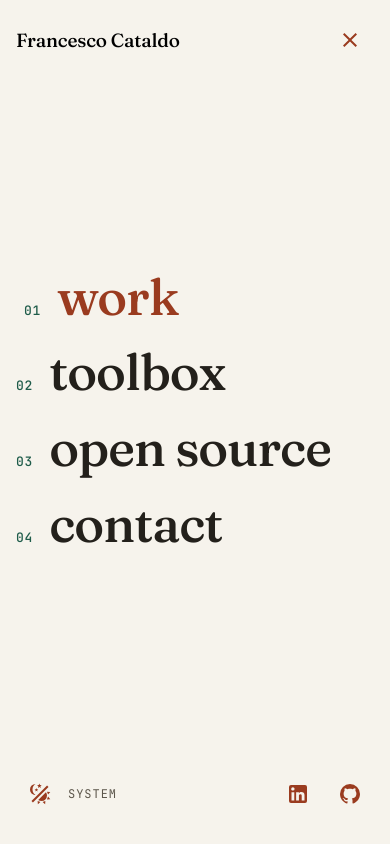
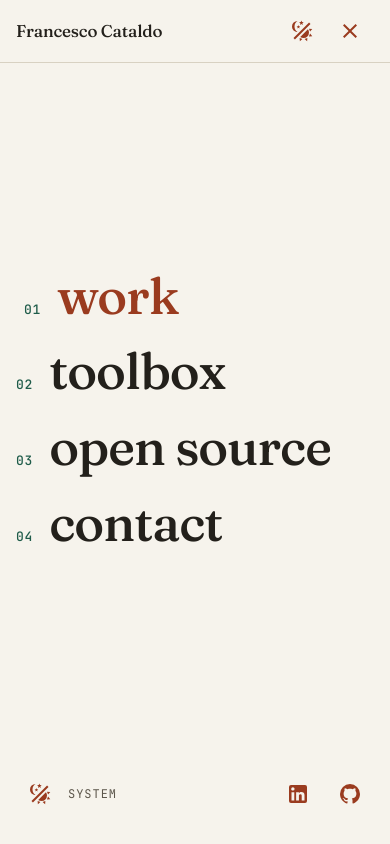
Before and after one commit to FraCata00/fracata00.github.io, a Vue app: page / in a window 390 px wide. Both pictures are taken after a click on the button 350 px from the left and 31 px from the top of the page. Shown: the top 844 px of the page. Built offline with nearby package versions, Linux system fonts and the light colour scheme.

Commit message:
fix: keep app bar visible behind the open mobile menu

```diff
--- a/src/components/AppBar.vue
+++ b/src/components/AppBar.vue
@@ -109,8 +109,8 @@ onUnmounted(() => {
         target="_blank" rel="noopener" aria-label="LinkedIn" />
       <v-btn class="social-btn" :icon="mdiGithub" variant="text" color="primary" :href="profile.github" target="_blank"
         rel="noopener" aria-label="GitHub" />
-      <v-btn class="menu-btn" :icon="mdiMenu" variant="text" color="primary" aria-label="Open menu"
-        @click="open = true" />
+      <v-btn class="menu-btn" :icon="open ? mdiClose : mdiMenu" variant="text" color="primary"
+        :aria-label="open ? 'Close menu' : 'Open menu'" :aria-expanded="open" @click="open = !open" />
     </v-container>
   </v-app-bar>
 
@@ -126,20 +126,13 @@ onUnmounted(() => {
         role="dialog"
         aria-modal="true"
         aria-label="Menu"
-        class="tw-fixed tw-inset-0 tw-z-[2400] tw-flex tw-flex-col tw-overflow-y-auto tw-bg-paper tw-pl-[calc(16px+env(safe-area-inset-left))] tw-pr-[calc(16px+env(safe-area-inset-right))] tw-pt-[calc(16px+env(safe-area-inset-top))] tw-pb-[calc(26px+env(safe-area-inset-bottom))]"
+        class="tw-fixed tw-inset-0 tw-z-[2400] tw-flex tw-flex-col tw-overflow-y-auto tw-bg-paper tw-px-4 tw-pt-[62px] tw-pb-[calc(26px+env(safe-area-inset-bottom))]"
       >
         <!-- same faint engineering-paper grid as the page, faded from the top -->
         <div
           aria-hidden="true"
           class="tw-pointer-events-none tw-absolute tw-inset-0 tw-z-0 tw-opacity-[0.14] tw-[background-size:46px_46px] tw-[background-image:linear-gradient(var(--rule)_1px,transparent_1px),linear-gradient(90deg,var(--rule)_1px,transparent_1px)] tw-[mask-image:radial-gradient(120%_80%_at_50%_0%,#000_30%,transparent_100%)] tw-[-webkit-mask-image:radial-gradient(120%_80%_at_50%_0%,#000_30%,transparent_100%)]"
         />
-
-        <div class="tw-relative tw-z-[1] tw-flex tw-min-h-12 tw-items-center tw-justify-between">
-          <span class="tw-whitespace-nowrap tw-font-serif tw-text-[19px] tw-font-medium tw-tracking-[-0.01em]">
-            {{ profile.name }} {{ profile.surname }}
-          </span>
-          <v-btn :icon="mdiClose" variant="text" color="primary" aria-label="Close menu" @click="open = false" />
-        </div>
 
         <nav
           class="tw-relative tw-z-[1] tw-flex tw-flex-1 tw-flex-col tw-justify-center tw-gap-0.5 tw-py-[18px]"
@@ -185,6 +178,8 @@ onUnmounted(() => {
 <style scoped>
 .appbar {
   border-bottom: 1px solid var(--rule) !important;
+  /* keep the real bar above the open menu panel (z-2400) so the brand stays put */
+  z-index: 2450 !important;
 }
 
 .brand {
```
